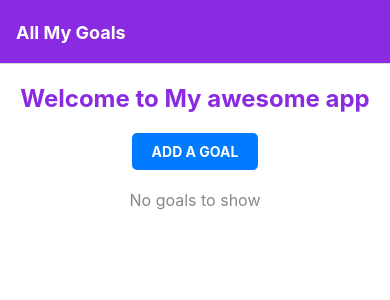
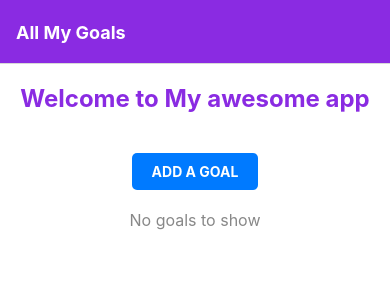
Before and after one commit to Heyihuidai/Fall2024-CS5520, a React Native app: screen /Home in a window 390 px wide. Shown: the top 300 px of the page. Built offline with nearby package versions, Linux system fonts and the light colour scheme.

Commit message:
create sharedStyles in the folder styles and update Home and GoalDetails components

```diff
--- a/components/GoalDetails.js
+++ b/components/GoalDetails.js
@@ -1,5 +1,6 @@
 import React from 'react';
-import { StyleSheet, Text, View, SafeAreaView, TouchableOpacity } from 'react-native';
+import { Text, View, SafeAreaView, TouchableOpacity, StyleSheet } from 'react-native';
+import sharedStyles from '../styles/sharedStyles.js';
 
 export default function GoalDetails({ route, navigation }) {
   const { goalObj } = route.params;
@@ -14,16 +15,16 @@ export default function GoalDetails({ route, navigation }) {
   };
 
   return (
-    <SafeAreaView style={styles.container}>
-      <View style={styles.content}>
-        <Text style={styles.title}>Goal Details</Text>
+    <SafeAreaView style={sharedStyles.container}>
+      <View style={sharedStyles.content}>
+        <Text style={sharedStyles.title}>Goal Details</Text>
         <Text style={styles.detailText}>Goal: {goalObj.text}</Text>
         <Text style={styles.detailText}>ID: {goalObj.id}</Text>
         {goalObj.additionalInfo && (
           <Text style={styles.detailText}>Additional Info: {goalObj.additionalInfo}</Text>
         )}
-        <TouchableOpacity style={styles.button} onPress={handleMoreDetails}>
-          <Text style={styles.buttonText}>More Details</Text>
+        <TouchableOpacity style={sharedStyles.button} onPress={handleMoreDetails}>
+          <Text style={sharedStyles.buttonText}>More Details</Text>
         </TouchableOpacity>
       </View>
     </SafeAreaView>
@@ -31,34 +32,8 @@ export default function GoalDetails({ route, navigation }) {
 }
 
 const styles = StyleSheet.create({
-  container: {
-    flex: 1,
-    backgroundColor: '#fff',
-  },
-  content: {
-    flex: 1,
-    padding: 20,
-    alignItems: 'center',
-    justifyContent: 'center',
-  },
-  title: {
-    fontSize: 24,
-    fontWeight: 'bold',
-    marginBottom: 20,
-  },
   detailText: {
     fontSize: 18,
     marginBottom: 10,
   },
-  button: {
-    backgroundColor: '#007AFF',
-    padding: 10,
-    borderRadius: 5,
-    marginTop: 20,
-  },
-  buttonText: {
-    color: 'white',
-    fontSize: 16,
-    fontWeight: 'bold',
-  },
 });
--- a/components/Home.js
+++ b/components/Home.js
@@ -1,8 +1,9 @@
 import React, { useState } from 'react';
-import { StyleSheet, Text, View, SafeAreaView, TouchableOpacity, FlatList } from 'react-native';
+import { Text, View, SafeAreaView, TouchableOpacity, FlatList, StyleSheet } from 'react-native';
 import { StatusBar } from "expo-status-bar";
 import Input from "./Input";
 import GoalItem from "./GoalItem";
+import sharedStyles from '../styles/sharedStyles.js';
 
 export default function Home({ navigation }) {
   const [isModalVisible, setIsModalVisible] = useState(false);
@@ -27,15 +28,15 @@ export default function Home({ navigation }) {
   }
 
   return (
-    <SafeAreaView style={styles.container}>
+    <SafeAreaView style={sharedStyles.container}>
       <StatusBar style="auto" />
-      <View style={styles.content}>
-        <Text style={styles.title}>Welcome to My awesome app</Text>
+      <View style={sharedStyles.content}>
+        <Text style={sharedStyles.title}>Welcome to My awesome app</Text>
         <TouchableOpacity
-          style={styles.addButton}
+          style={[sharedStyles.button, styles.addButton]}
           onPress={() => setIsModalVisible(true)}
         >
-          <Text style={styles.addButtonText}>ADD A GOAL</Text>
+          <Text style={sharedStyles.buttonText}>ADD A GOAL</Text>
         </TouchableOpacity>
         <FlatList
           style={styles.list}
@@ -63,32 +64,8 @@ export default function Home({ navigation }) {
 }
 
 const styles = StyleSheet.create({
-  container: {
-    flex: 1,
-    backgroundColor: '#fff',
-  },
-  content: {
-    flex: 1,
-    padding: 20,
-    alignItems: 'center',
-  },
-  title: {
-    fontSize: 24,
-    fontWeight: 'bold',
-    color: '#8a2be2',
+  addButton: {
     marginBottom: 20,
-    textAlign: 'center',
-  },
-  addButton: {
-    backgroundColor: '#007AFF',
-    paddingVertical: 10,
-    paddingHorizontal: 20,
-    borderRadius: 5,
-    marginBottom: 20,
-  },
-  addButtonText: {
-    color: '#fff',
-    fontWeight: 'bold',
   },
   list: {
     width: '100%',
--- /dev/null
+++ b/styles/sharedStyles.js
@@ -0,0 +1,33 @@
+import { StyleSheet } from 'react-native';
+
+const sharedStyles = StyleSheet.create({
+  container: {
+    flex: 1,
+    backgroundColor: '#fff',
+  },
+  content: {
+    flex: 1,
+    padding: 20,
+    alignItems: 'center',
+  },
+  title: {
+    fontSize: 24,
+    fontWeight: 'bold',
+    color: '#8a2be2',
+    marginBottom: 20,
+    textAlign: 'center',
+  },
+  button: {
+    backgroundColor: '#007AFF',
+    paddingVertical: 10,
+    paddingHorizontal: 20,
+    borderRadius: 5,
+    marginTop: 20,
+  },
+  buttonText: {
+    color: '#fff',
+    fontWeight: 'bold',
+  },
+});
+
+export default sharedStyles;
```
